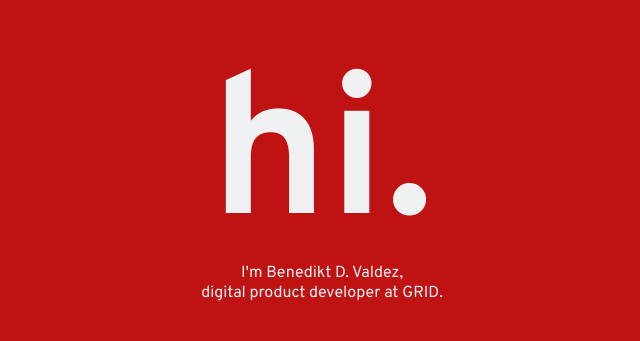
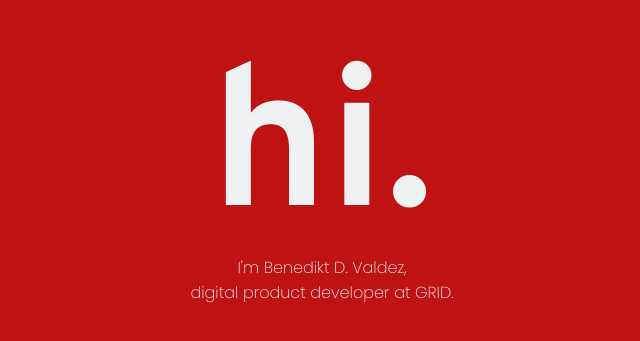
Before and after one commit to benediktvaldez/web, a Next.js app: page / in a window 1280 px wide. Shown: the part 155-496 px from the top of the page, without its empty margins (318-958 px from the left). Built offline with nearby package versions, Linux system fonts and the light colour scheme; some icons are missing.

Commit message:
feat: use Poppins for body text

```diff
--- a/styles/fonts.css
+++ b/styles/fonts.css
@@ -1 +1 @@
-@import url('https://fonts.googleapis.com/css?family=Overpass:300,400,700&subset=latin-ext');
+@import url('https://fonts.googleapis.com/css?family=Overpass:300,400,700|Poppins:200,400,700&subset=latin-ext');
--- a/styles/index.tsx
+++ b/styles/index.tsx
@@ -22,6 +22,8 @@ export const GlobalStyles = createGlobalStyle`
     min-height: 100vw;
 
     font-family: 'Overpass', sans-serif;
+    font-family: 'Poppins', 'Overpass', sans-serif;
+    font-weight: 200;
 
     background: var(--red);
   }
@@ -54,6 +56,7 @@ export const GlobalStyles = createGlobalStyle`
     line-height: 1;
 
     color: var(--light);
+    font-family: 'Overpass', sans-serif;
   }
 
   h1 {
```
